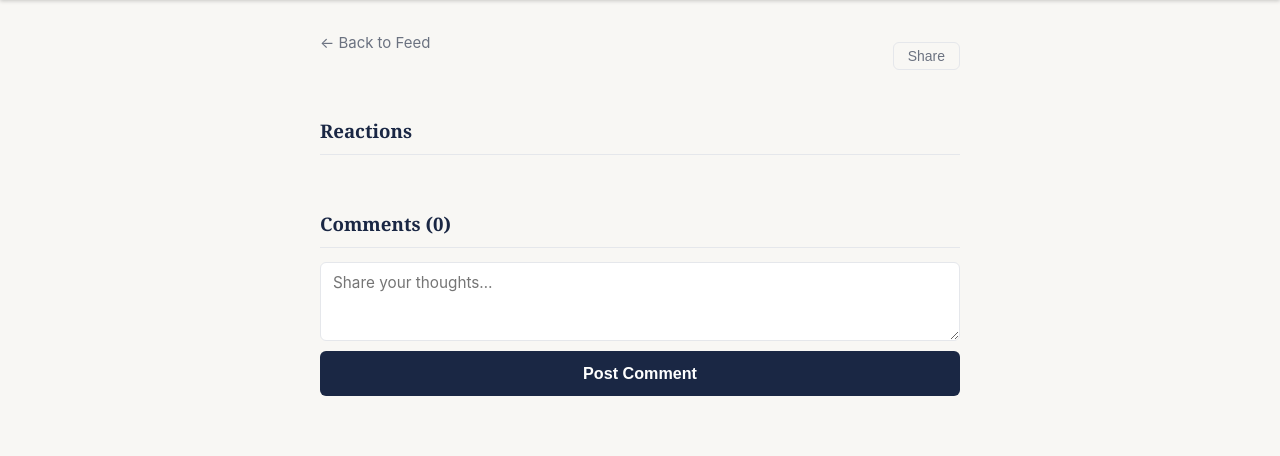
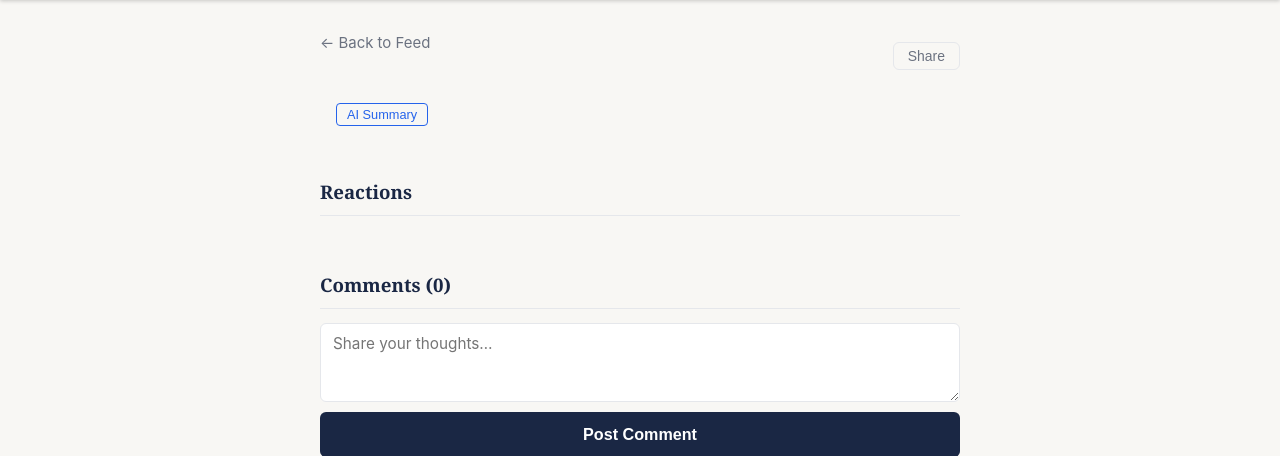
Before and after one commit to nbk5876/pulse, a Flask app: template templates/topic_detail.html in a window 1280 px wide. Shown: the part 56-512 px from the top of the page. Run offline with Flask 3, Linux system fonts and the light colour scheme; the template is opened without the code that fills it, so the values that code supplies are empty.

Commit message:
Add AI Summary button to topic detail page
Co-Authored-By: Claude Sonnet 4.6 <noreply@anthropic.com>

```diff
--- a/templates/topic_detail.html
+++ b/templates/topic_detail.html
@@ -16,6 +16,10 @@
     <h1 class="topic-title">{{ topic.title }}</h1>
     <p class="topic-meta">{{ topic.created_at.strftime('%B %d, %Y') }}</p>
     <div class="topic-summary">{{ topic.summary }}</div>
+    <div class="card-summarize" style="margin-top:16px;">
+      <button class="summarize-btn" data-topic-id="{{ topic.id }}" data-csrf="{{ csrf_token() }}">AI Summary</button>
+      <div class="summarize-result" id="summary-{{ topic.id }}" style="display:none"></div>
+    </div>
   </article>
 
   {% if sources %}
@@ -84,5 +88,36 @@ function copyTopicUrl(btn) {
     setTimeout(() => btn.textContent = 'Share', 2000);
   });
 }
+
+document.querySelectorAll('.summarize-btn').forEach(btn => {
+  btn.addEventListener('click', async function() {
+    const topicId = this.dataset.topicId;
+    const csrf = this.dataset.csrf;
+    const resultDiv = document.getElementById('summary-' + topicId);
+    if (resultDiv.style.display !== 'none') {
+      resultDiv.style.display = 'none';
+      this.textContent = 'AI Summary';
+      return;
+    }
+    this.textContent = 'Loading…';
+    this.disabled = true;
+    try {
+      const resp = await fetch('/topic/' + topicId + '/summarize', {
+        method: 'POST',
+        headers: {'Content-Type': 'application/x-www-form-urlencoded'},
+        body: 'csrf_token=' + encodeURIComponent(csrf),
+      });
+      const data = await resp.json();
+      resultDiv.textContent = data.summary;
+      resultDiv.style.display = 'block';
+      this.textContent = 'Hide Summary';
+    } catch(e) {
+      resultDiv.textContent = 'Could not load summary.';
+      resultDiv.style.display = 'block';
+      this.textContent = 'AI Summary';
+    }
+    this.disabled = false;
+  });
+});
 </script>
 {% endblock %}
```
